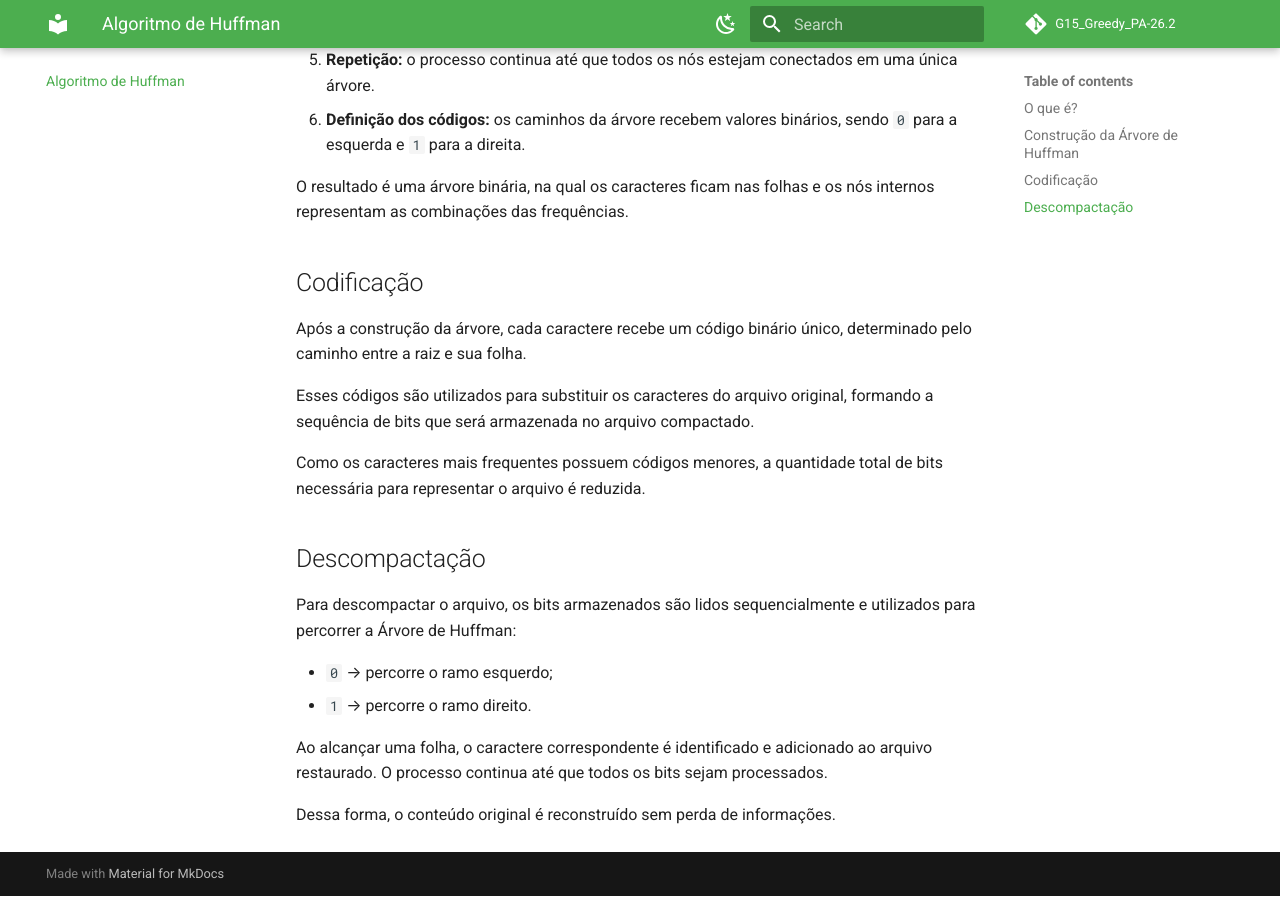
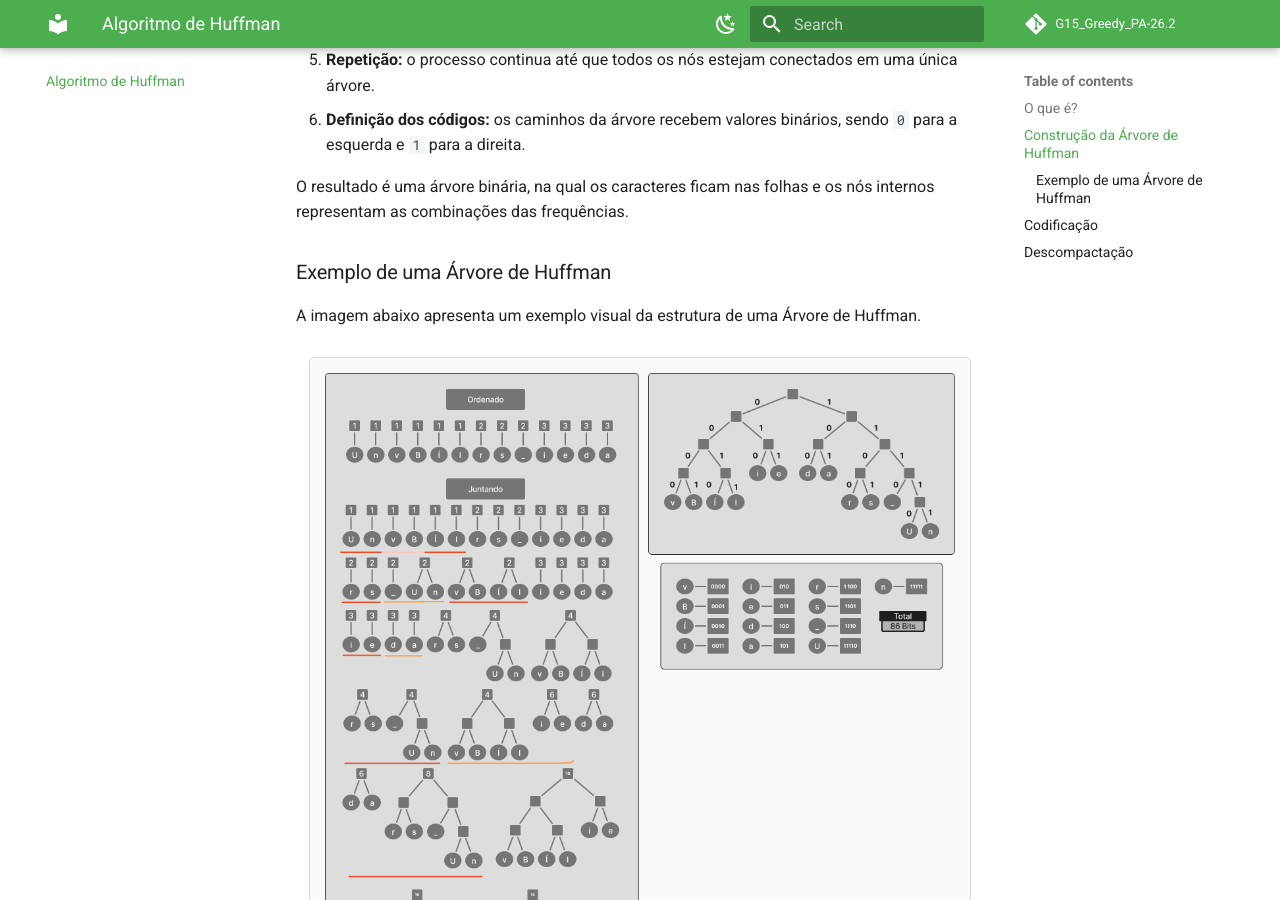
Before and after one commit to projeto-de-algoritmos-2026/G15_Greedy_PA-26.2, an MkDocs documentation site: the page built from docs/huffman.md, in a window 1280 px wide and 900 px high, scrolled down 735 px. Built offline with MkDocs 1.6.1 and Material for MkDocs 9.7.7, drawn with Linux system fonts in a browser that asks for light colours; comment, search, counter and statistics services are not loaded.

Commit message:
docs: adição de exemplo de huffman

```diff
--- a/docs/huffman.md
+++ b/docs/huffman.md
@@ -21,6 +21,13 @@ O processo de construção segue estas etapas:
 
 O resultado é uma árvore binária, na qual os caracteres ficam nas folhas e os nós internos representam as combinações das frequências.
 
+### Exemplo de uma Árvore de Huffman
+
+A imagem abaixo apresenta um exemplo visual da estrutura de uma Árvore de Huffman.
+
+![Exemplo de Árvore de Huffman](../figs/Exemplo.png)
+
+<iframe style="border: 1px solid rgba(0, 0, 0, 0.1);" width="800" height="450" src="https://embed.figma.com/board/hnR5aYXMPHdfKCUEkCqu54/Projeto-de-Algoritmo---Ambicioso--?node-id=74-3991&embed-host=share" allowfullscreen></iframe>
 ## Codificação
 
 Após a construção da árvore, cada caractere recebe um código binário único, determinado pelo caminho entre a raiz e sua folha.
```
Also changed, not shown: docs/figs/Exemplo.png (added).
